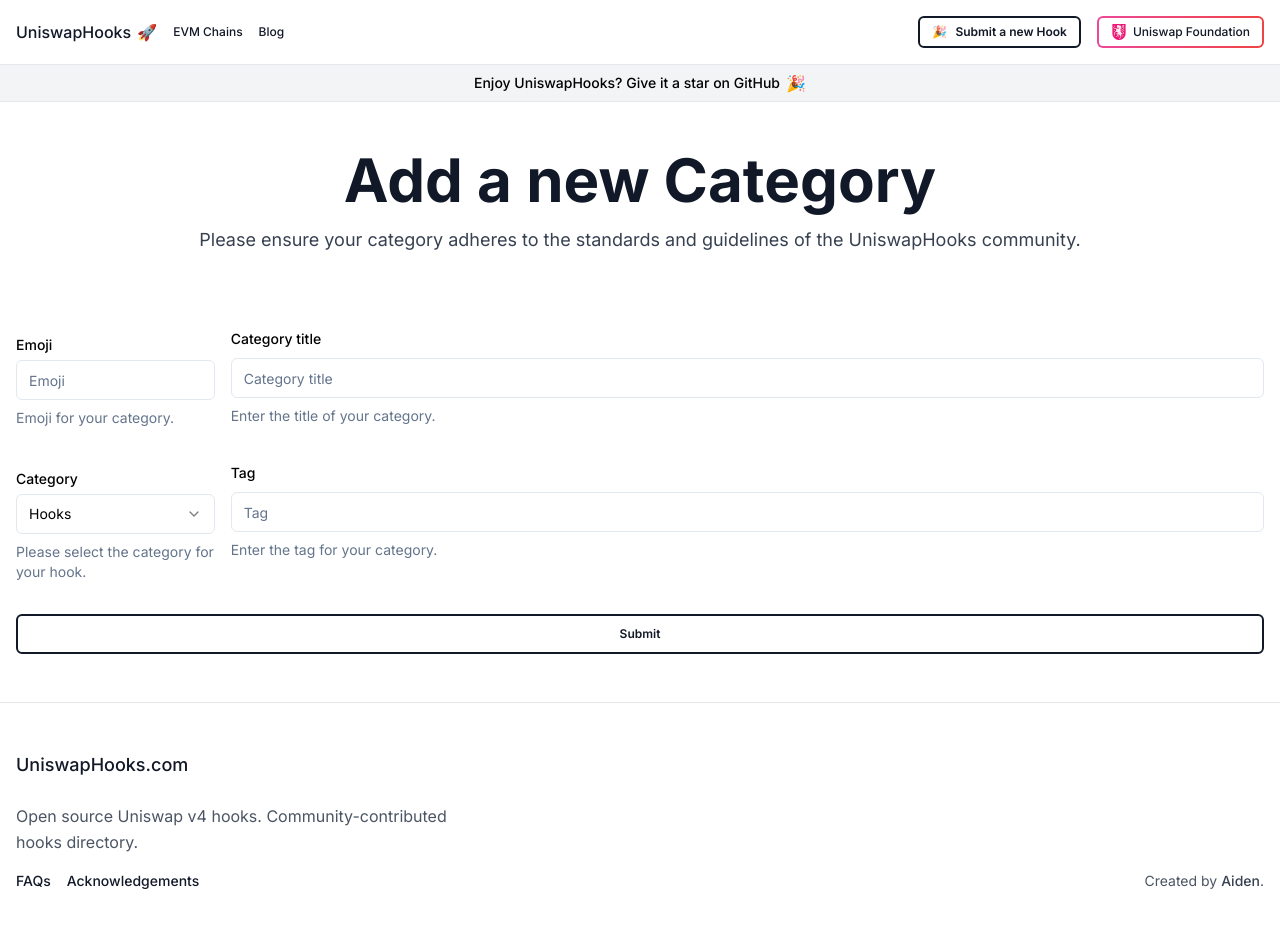
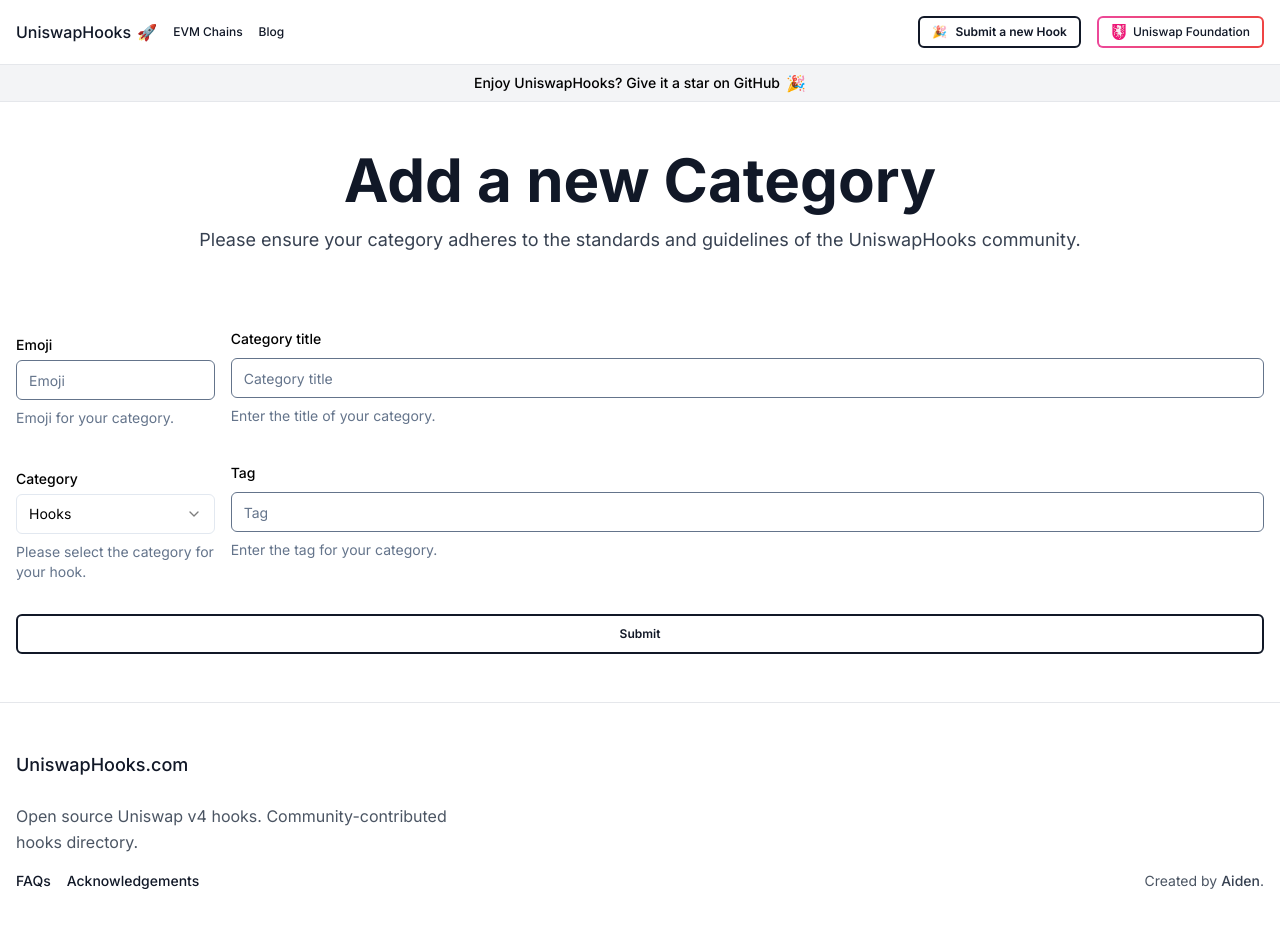
Before and after one commit to 0xaaiden/uniswaphooks, a Next.js app: page /add-new-category in a window 1280 px wide. Shown: the top 928 px of the page. Built offline with nearby package versions, Linux system fonts and the light colour scheme.

Commit message:
:lipstick: Better Visiblity for the Search Bar.

```diff
--- a/src/components/reusable/Input.jsx
+++ b/src/components/reusable/Input.jsx
@@ -7,7 +7,7 @@ const Input = React.forwardRef(({ className, type, ...props }, ref) => {
     <input
       type={type}
       className={cn(
-        'flex h-10 w-full rounded-md border border-slate-200 bg-white px-3 py-2 text-sm ring-offset-white file:border-0 file:bg-transparent file:text-sm file:font-medium placeholder:text-slate-500 focus-visible:outline-none focus-visible:ring-2 focus-visible:ring-slate-950 focus-visible:ring-offset-2 disabled:cursor-not-allowed disabled:opacity-50 ',
+        'flex h-10 w-full rounded-md border border-slate-500 bg-white px-3 py-2 text-sm ring-offset-white file:border-0 file:bg-transparent file:text-sm file:font-medium placeholder:text-slate-500 focus-visible:outline-none focus-visible:ring-2 focus-visible:ring-slate-950 focus-visible:ring-offset-2 disabled:cursor-not-allowed disabled:opacity-50 ',
         className
       )}
       ref={ref}
--- a/src/components/reusable/Textarea.jsx
+++ b/src/components/reusable/Textarea.jsx
@@ -6,7 +6,7 @@ const Textarea = React.forwardRef(({ className, ...props }, ref) => {
   return (
     (<textarea
       className={cn(
-        "flex min-h-[80px] w-full rounded-md border border-slate-200 bg-white px-3 py-2 text-sm ring-offset-white placeholder:text-slate-500 focus-visible:outline-none focus-visible:ring-2 focus-visible:ring-slate-950 focus-visible:ring-offset-2 disabled:cursor-not-allowed disabled:opacity-5",
+        "flex min-h-[80px] w-full rounded-md border border-slate-500 bg-white px-3 py-2 text-sm ring-offset-white placeholder:text-slate-500 focus-visible:outline-none focus-visible:ring-2 focus-visible:ring-slate-950 focus-visible:ring-offset-2 disabled:cursor-not-allowed disabled:opacity-5",
         className
       )}
       ref={ref}
```
